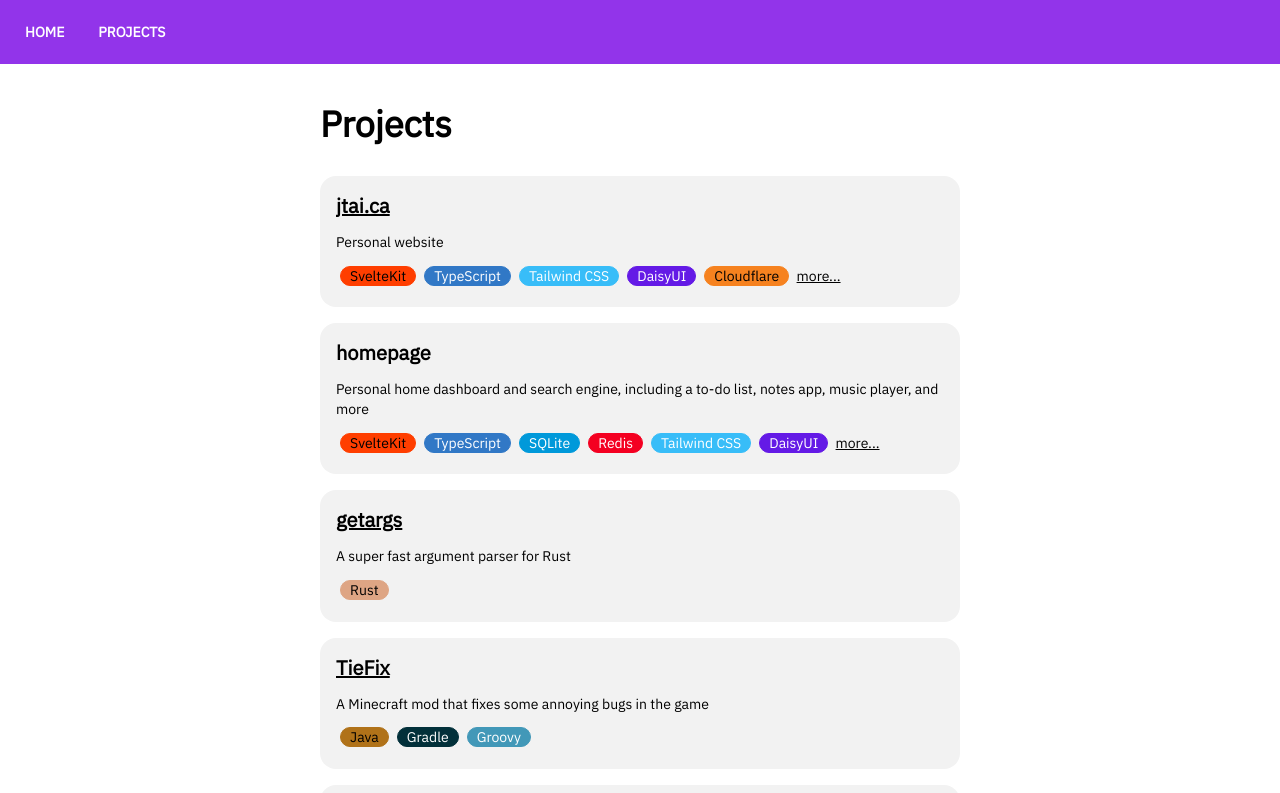
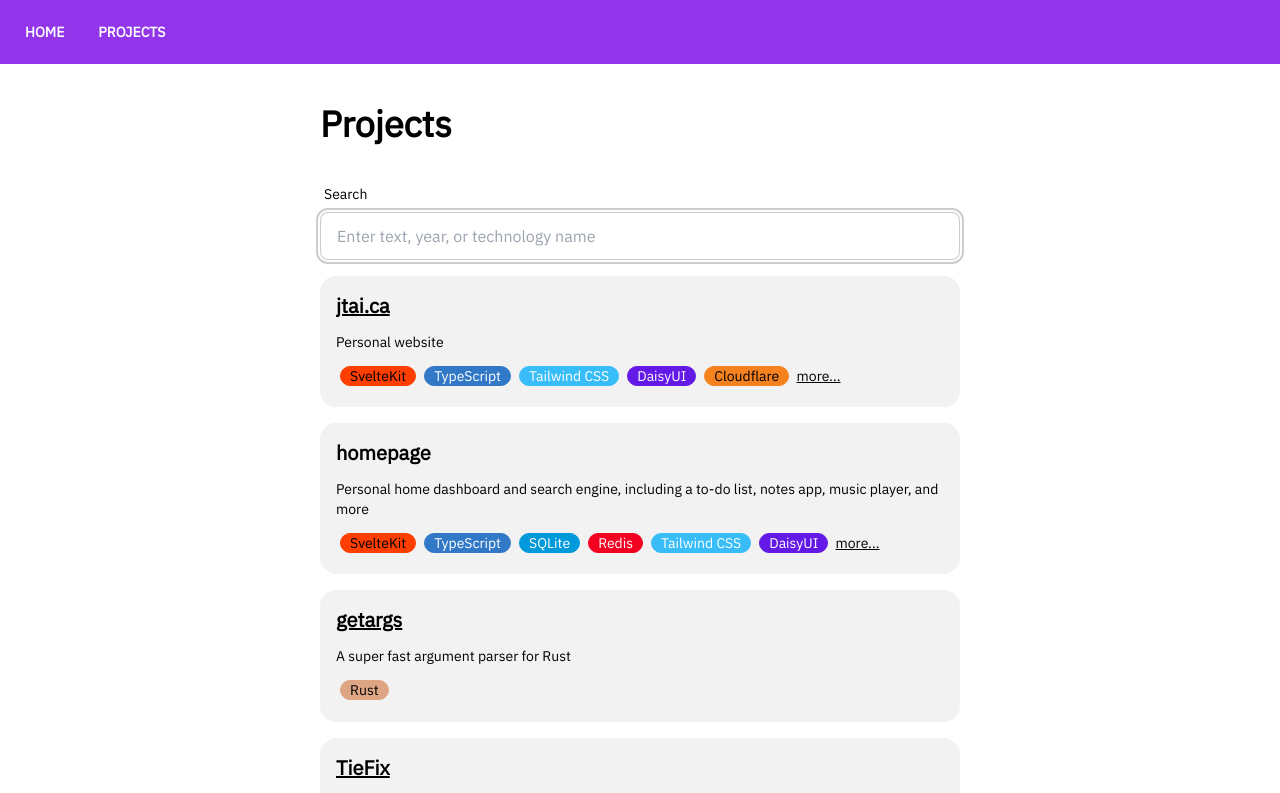
Before and after one commit to j-tai/jtai.ca, a SvelteKit app: page /projects in a window 1280 px wide. Shown: the top 793 px of the page. Built offline with nearby package versions, Linux system fonts and the light colour scheme.

Commit message:
Add search bar to projects

```diff
--- a/src/routes/projects/+page.svelte
+++ b/src/routes/projects/+page.svelte
@@ -1,6 +1,41 @@
 <script lang="ts">
     import ProjectCard from './ProjectCard.svelte';
+    import type { Project } from './project';
     import { PROJECTS } from './projects';
+
+    let search = '';
+    $: projects = PROJECTS.filter((project) => projectMatches(project, search));
+
+    function rangeInclusive(start: number, stop: number): number[] {
+        return [...Array(stop - start + 1)].map((_, i) => start + i);
+    }
+
+    function projectMatches(project: Project, searchString: string): boolean {
+        const projectText = [
+            ...project.name.split(/\s+/),
+            ...project.description.split(/\s+/),
+            ...rangeInclusive(project.date[0], project.date[1]).map((year) => year.toString()),
+            ...project.technologies.flatMap((tech) => tech.split(/\s+/)),
+            ...project.moreTechnologies.flatMap((tech) => tech.split(/\s+/)),
+        ].map((word) => word.toLowerCase());
+        for (const word of searchString.split(/\s+/)) {
+            if (!word) {
+                continue;
+            }
+            const lowercaseWord = word.toLowerCase();
+            let matchedWord = false;
+            for (const projectWord of projectText) {
+                if (projectWord.startsWith(lowercaseWord)) {
+                    matchedWord = true;
+                    break;
+                }
+            }
+            if (!matchedWord) {
+                return false;
+            }
+        }
+        return true;
+    }
 </script>
 
 <svelte:head>
@@ -11,6 +46,19 @@
     <h1>Projects</h1>
 </div>
 
-{#each PROJECTS as project (project.name)}
+<label class="label w-full" for="search">
+    <span class="label-text">Search</span>
+</label>
+<!-- svelte-ignore a11y-autofocus -->
+<input
+    id="search"
+    type="text"
+    placeholder="Enter text, year, or technology name"
+    autofocus
+    class="input input-bordered w-full"
+    bind:value={search}
+/>
+
+{#each projects as project (project.name)}
     <ProjectCard {project} />
 {/each}
```
